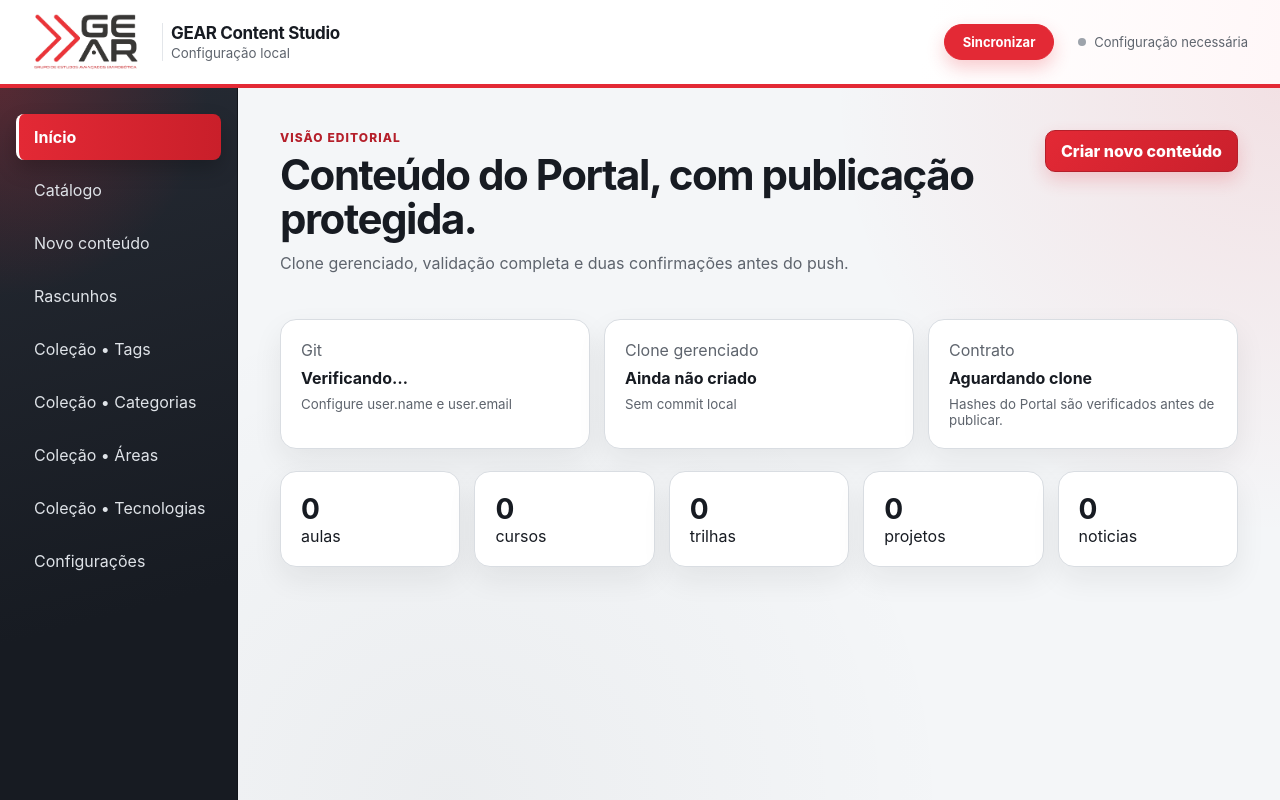
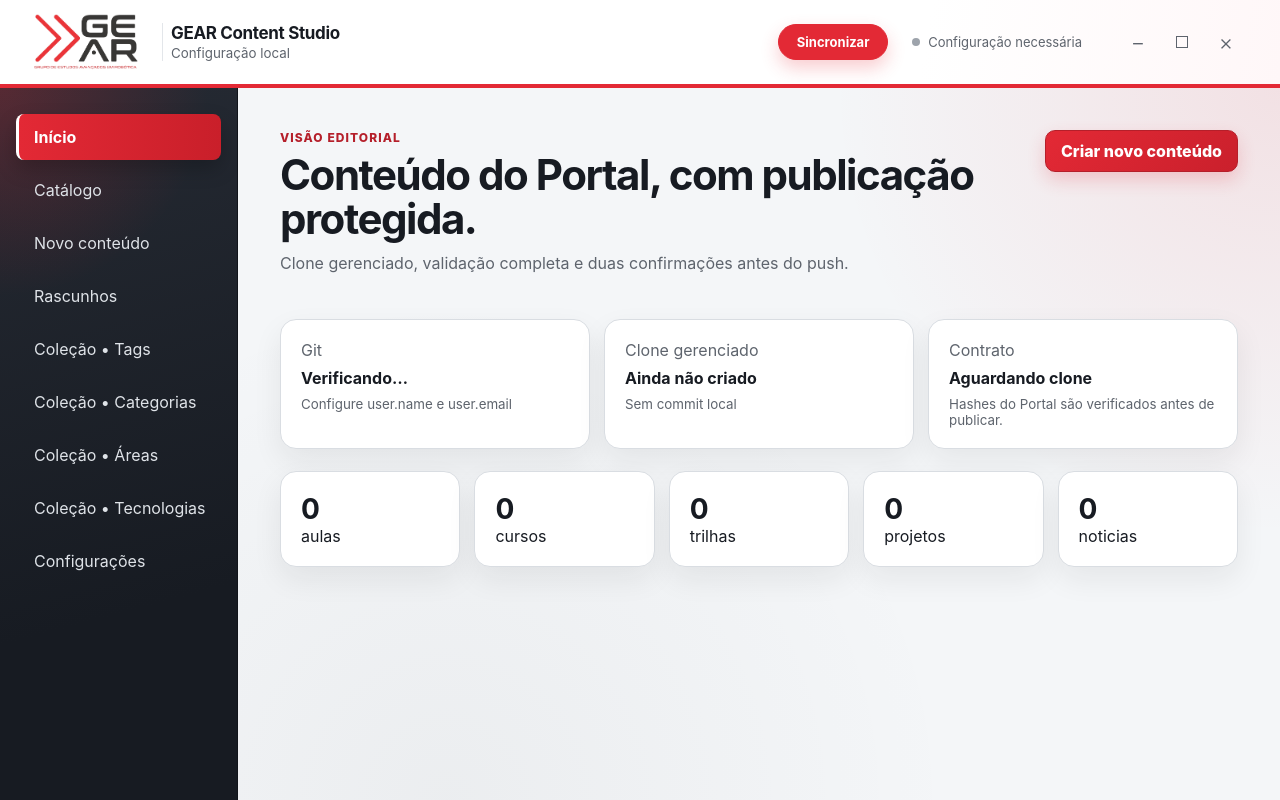
Before and after one commit to Tiago1a2a3a/GEAR_Content_Studio, a React (Vite) app: page / in a window 1280 px wide. Built offline with nearby package versions, Linux system fonts and the light colour scheme.

Commit message:
feat: personalizar barra da janela

```diff
--- a/src/preload/index.ts
+++ b/src/preload/index.ts
@@ -3,6 +3,9 @@ import { contextBridge, ipcRenderer } from "electron";
 import type { GearContentStudioApi } from "../shared/types";
 
 const api: GearContentStudioApi = {
+  windowMinimize: () => ipcRenderer.invoke("gear:window-minimize"),
+  windowToggleMaximize: () => ipcRenderer.invoke("gear:window-toggle-maximize"),
+  windowClose: () => ipcRenderer.invoke("gear:window-close"),
   environmentCheck: () => ipcRenderer.invoke("gear:environment-check"),
   configure: (input) => ipcRenderer.invoke("gear:configure", input),
   setAdvancedMode: (enabled) => ipcRenderer.invoke("gear:set-advanced-mode", enabled),
--- a/src/renderer/App.tsx
+++ b/src/renderer/App.tsx
@@ -3414,6 +3414,17 @@ function AppContent() {
           <i className={environment?.configured ? "online" : ""} />
           {environment?.configured ? "Git configurado" : "Configuração necessária"}
         </span>
+        <div className="window-controls" aria-label="Controles da janela">
+          <button type="button" aria-label="Minimizar" onClick={() => void window.gearContentStudio.windowMinimize?.()}>
+            <span>−</span>
+          </button>
+          <button type="button" aria-label="Maximizar ou restaurar" onClick={() => void window.gearContentStudio.windowToggleMaximize?.()}>
+            <span className="maximize-glyph" />
+          </button>
+          <button className="window-close" type="button" aria-label="Fechar" onClick={() => void window.gearContentStudio.windowClose?.()}>
+            <span>×</span>
+          </button>
+        </div>
       </header>
       <aside className="sidebar">
         {sidebarOrder.map((value) => (
--- a/src/renderer/styles.css
+++ b/src/renderer/styles.css
@@ -57,6 +57,14 @@ button {
   background: linear-gradient(100deg, #fff 0%, #fff 72%, #fff7f8 100%);
   border-bottom: 4px solid var(--gear-red);
   box-shadow: 0 8px 24px rgb(23 27 34 / 9%);
+  -webkit-app-region: drag;
+}
+
+.topbar button,
+.topbar .connection,
+.topbar .brand-logo,
+.topbar .brand-copy {
+  -webkit-app-region: no-drag;
 }
 
 .topbar small,
@@ -126,6 +134,51 @@ button {
 .connection i.online {
   background: #2da44e;
   box-shadow: 0 0 0 3px rgb(45 164 78 / 14%);
+}
+
+.window-controls {
+  display: flex;
+  align-self: stretch;
+  align-items: stretch;
+  margin-left: 12px;
+}
+
+.window-controls button {
+  display: grid;
+  width: 44px;
+  min-width: 44px;
+  padding: 0;
+  place-items: center;
+  color: #5e646d;
+  background: transparent;
+  border: 0;
+  border-radius: 0;
+  box-shadow: none;
+  transform: none;
+}
+
+.window-controls button:hover:not(:disabled) {
+  color: var(--gear-ink);
+  background: #f1f3f5;
+  border-color: transparent;
+  transform: none;
+}
+
+.window-controls button span:not(.maximize-glyph) {
+  font-size: 22px;
+  font-weight: 300;
+  line-height: 1;
+}
+
+.maximize-glyph {
+  width: 12px;
+  height: 12px;
+  border: 1.4px solid currentColor;
+}
+
+.window-controls .window-close:hover:not(:disabled) {
+  color: #fff;
+  background: var(--gear-red);
 }
 
 .sidebar {
--- a/src/shared/types.ts
+++ b/src/shared/types.ts
@@ -186,6 +186,9 @@ export type EnvironmentStatus = Readonly<{
 }>;
 
 export type GearContentStudioApi = Readonly<{
+  windowMinimize?(): Promise<void>;
+  windowToggleMaximize?(): Promise<boolean>;
+  windowClose?(): Promise<void>;
   environmentCheck(): Promise<Result<EnvironmentStatus>>;
   configure(
     input: Readonly<{
```
Also changed, not shown: src/main/index.ts (+13 -1 lines).
